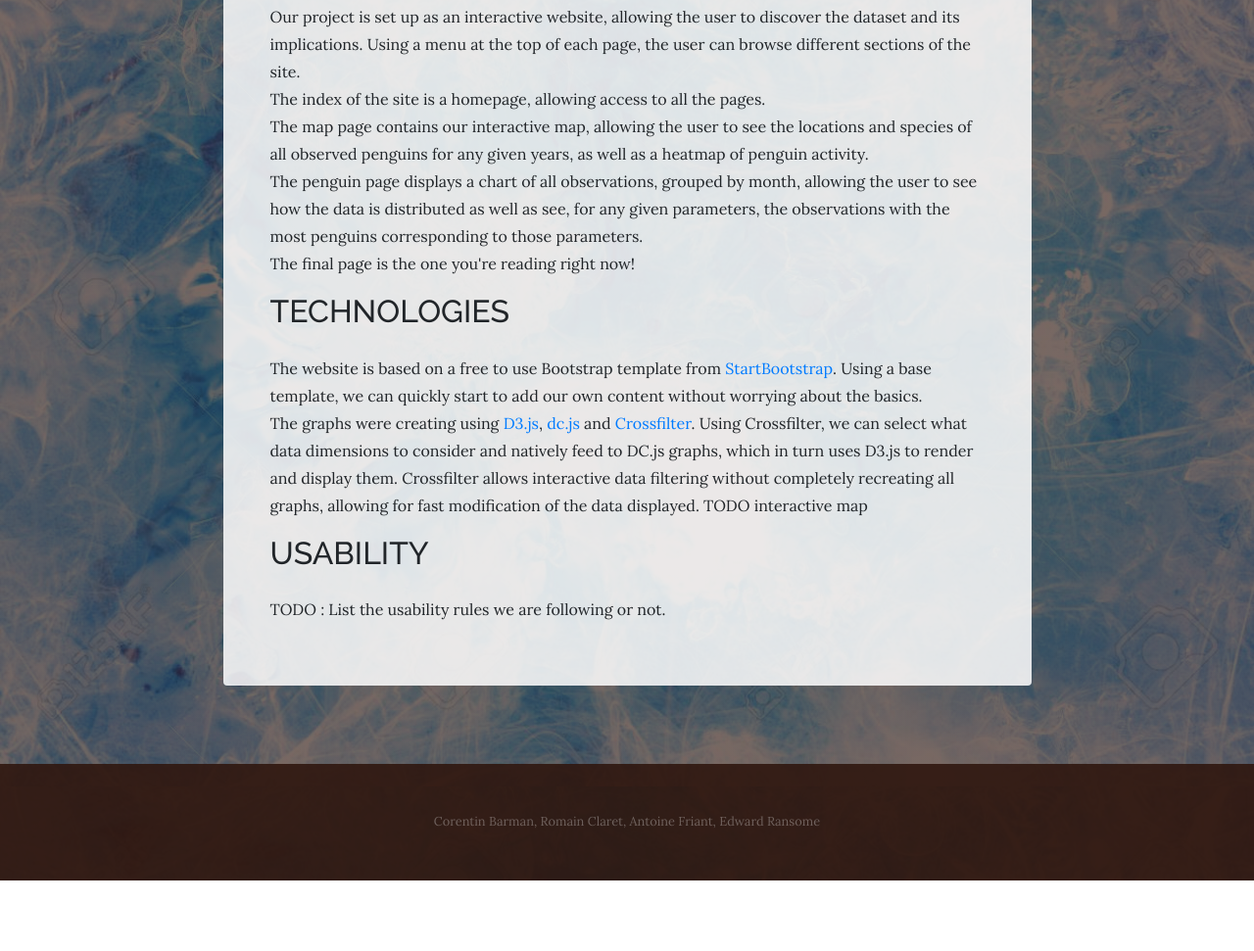
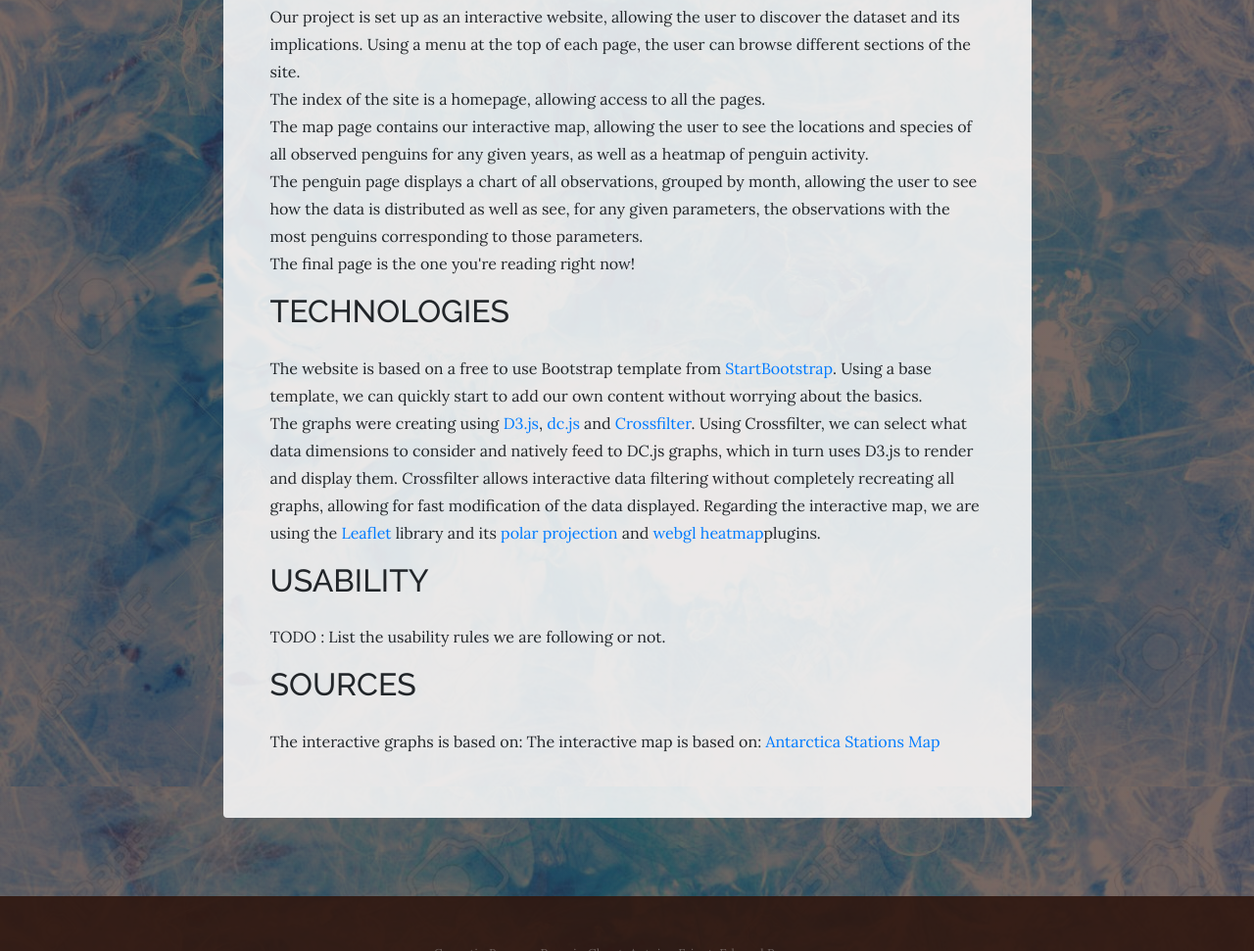
Before and after one commit to edwardransome/VI_18-19_Project, a website: page report.html in a window 1280 px wide. Shown: the part 1117-2088 px from the top of the page at 98% size. Before the commit the page ends 2016 px from the top, so only its background shows below. Drawn offline with Linux system fonts and the light colour scheme.

Commit message:
/ tech + sources

```diff
--- a/report.html
+++ b/report.html
@@ -74,7 +74,7 @@
                   <span class="section-heading">Data Source</span>
                 </h2>
                   <p>
-                    The data used is the list of all penguin observations in Antarctica (from various sources) compiled by the <a href="http://www.penguinmap.com/">Mapping Application for Penguin Populations and Projected Dynamics</a> (MAPPPD).
+                    The main dataset used is the list of all penguin observations in Antarctica (from various sources) compiled by the <a href="http://www.penguinmap.com/">Mapping Application for Penguin Populations and Projected Dynamics</a> (MAPPPD).
                     For each observation in the dataset, the following data is given:
                     <ul style="list-style-type:disc">
                         <li>The name given to the observation site, as well as the site initials</li>
@@ -87,7 +87,7 @@
                         <li>The type of penguin observed (Adults, chicks, nests)</li>
                         <li>The source of the observation</li>
                     </ul>
-                    Other data is also available but was not used for this project.
+                    Optionally, we are are providing a visualization for the antarctic facilities (COMNAP).
                   </p>
                   <h2 class="section-heading mb-4">
                       <span class="section-heading">Features</span>
@@ -106,14 +106,21 @@
                       The website is based on a free to use Bootstrap template from <a href="https://startbootstrap.com/">StartBootstrap</a>. Using a base template, we can quickly start to add our own content without worrying about the basics.</br>
                       The graphs were creating using <a href="https://d3js.org/">D3.js</a>, <a href="https://dc-js.github.io/dc.js/">dc.js</a> and <a href="http://square.github.io/crossfilter/">Crossfilter</a>.
                       Using Crossfilter, we can select what data dimensions to consider and natively feed to DC.js graphs, which in turn uses D3.js to render and display them. Crossfilter allows interactive data filtering without completely recreating all graphs, allowing for fast modification of the data displayed.
-
-                      TODO interactive map
+                      Regarding the interactive map, we are using the <a href="https://leafletjs.com">Leaflet</a> library and its <a href="https://github.com/GeoSensorWebLab/polarmap.js">polar projection</a> and <a href="http://ursudio.com/webgl-heatmap-leaflet/">webgl heatmap</a>plugins.
                   </p>
                   <h2 class="section-heading mb-4">
                       <span class="section-heading">Usability</span>
                   </h2>
                   <p>
                       TODO : List the usability rules we are following or not.
+                  </p>
+                      <h2 class="section-heading mb-4">
+                      <span class="section-heading">Sources</span>
+                  </h2>
+                  <p>
+                    The interactive graphs is based on:
+
+                    The interactive map is based on: <a href="https://github.com/Underwaternya/antarctica-stations-map)">Antarctica Stations Map</a>
                   </p>
               </div>
             </div>
```
